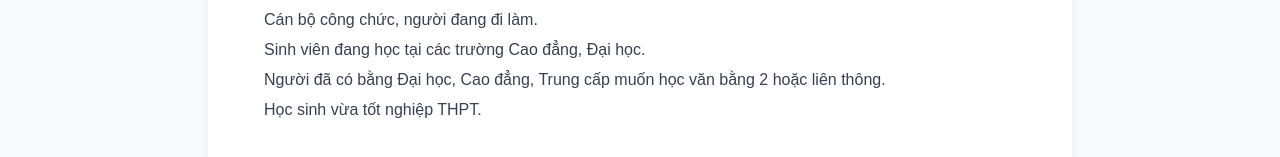
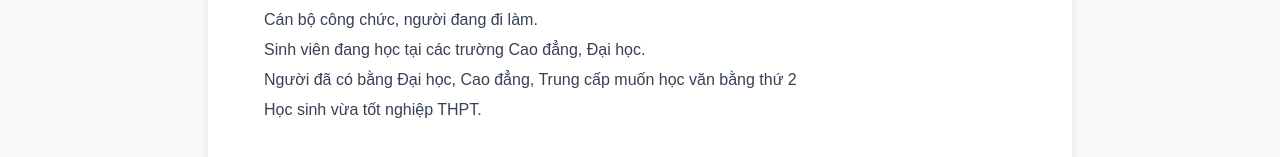
Before and after one commit to TranAnhHao23/tnut-elearning, a Next.js app: page /lich-khai-giang in a window 1280 px wide. Shown: the part 405-562 px from the top of the page. Built offline with nearby package versions, Linux system fonts and the light colour scheme.

Commit message:
update content

```diff
--- a/src/app/lich-khai-giang/page.tsx
+++ b/src/app/lich-khai-giang/page.tsx
@@ -22,7 +22,7 @@ export default function AdmissionSchedulePage() {
                                 <ul className="list-circle list-inside ml-6 mt-1 space-y-1">
                                     <li>Cán bộ công chức, người đang đi làm.</li>
                                     <li>Sinh viên đang học tại các trường Cao đẳng, Đại học.</li>
-                                    <li>Người đã có bằng Đại học, Cao đẳng, Trung cấp muốn học văn bằng 2 hoặc liên thông.</li>
+                                    <li>Người đã có bằng Đại học, Cao đẳng, Trung cấp muốn học văn bằng thứ 2</li>
                                     <li>Học sinh vừa tốt nghiệp THPT.</li>
                                 </ul>
                             </li>
```
